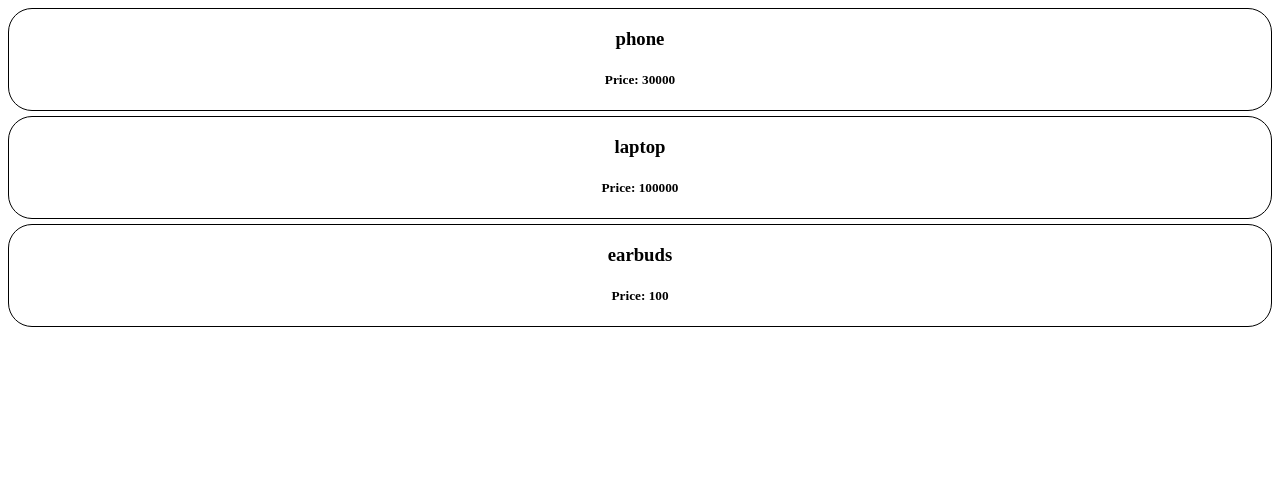
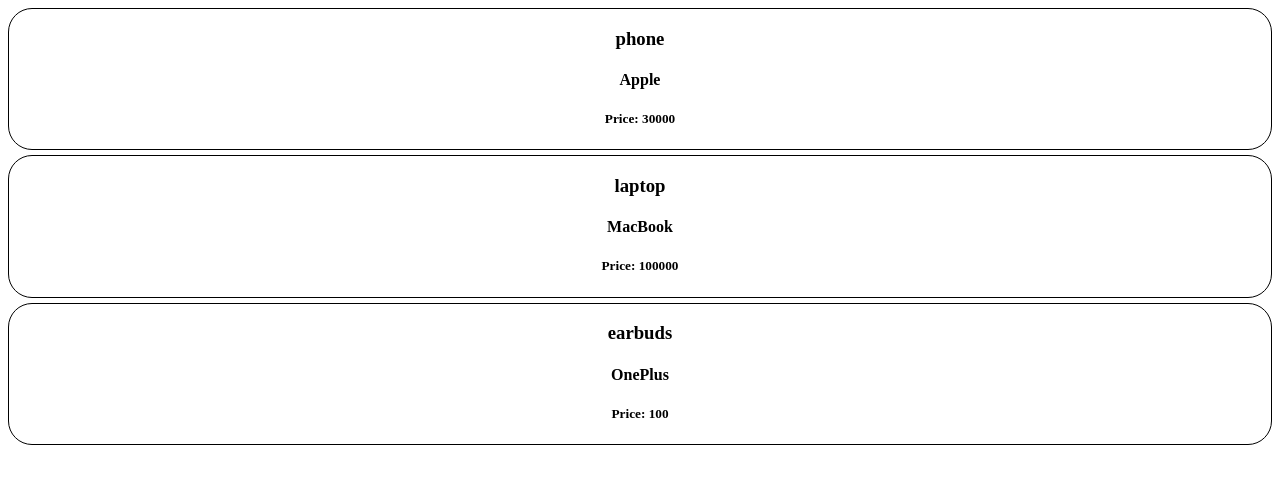
Before and after one commit to PriyaJana06/REACTJS, a React (Vite) app in the folder 01-folder/: page / in a window 1280 px wide. Shown: the top 484 px of the page. Built offline with nearby package versions, Linux system fonts and the light colour scheme.

Commit message:
update: Added some more props

```diff
--- a/01-folder/src/Product.jsx
+++ b/01-folder/src/Product.jsx
@@ -2,11 +2,12 @@
 import "./Product.css";
 
 // Structuring Components
-function Product({title, price = 100}){
+function Product({title, brand, price = 100}){
     // console.log(props.title);  // object->props
     return (
         <div className="Product">
             <h3>{title}</h3>
+            <h4>{brand}</h4>
             <h5>Price: {price}</h5>
         </div>
     );
--- a/01-folder/src/ProductList.jsx
+++ b/01-folder/src/ProductList.jsx
@@ -4,9 +4,9 @@ import Product from "./Product.jsx";
 function ProductList(){
     return (
       <>
-        <Product title="phone" price={30000}/>
-        <Product title="laptop" price={100000}/>
-        <Product title="earbuds" />
+        <Product title="phone" price={30000} brand="Apple"/>
+        <Product title="laptop" price={100000} brand="MacBook"/>
+        <Product title="earbuds" brand="OnePlus"/>
       </>
     );
 }
```
